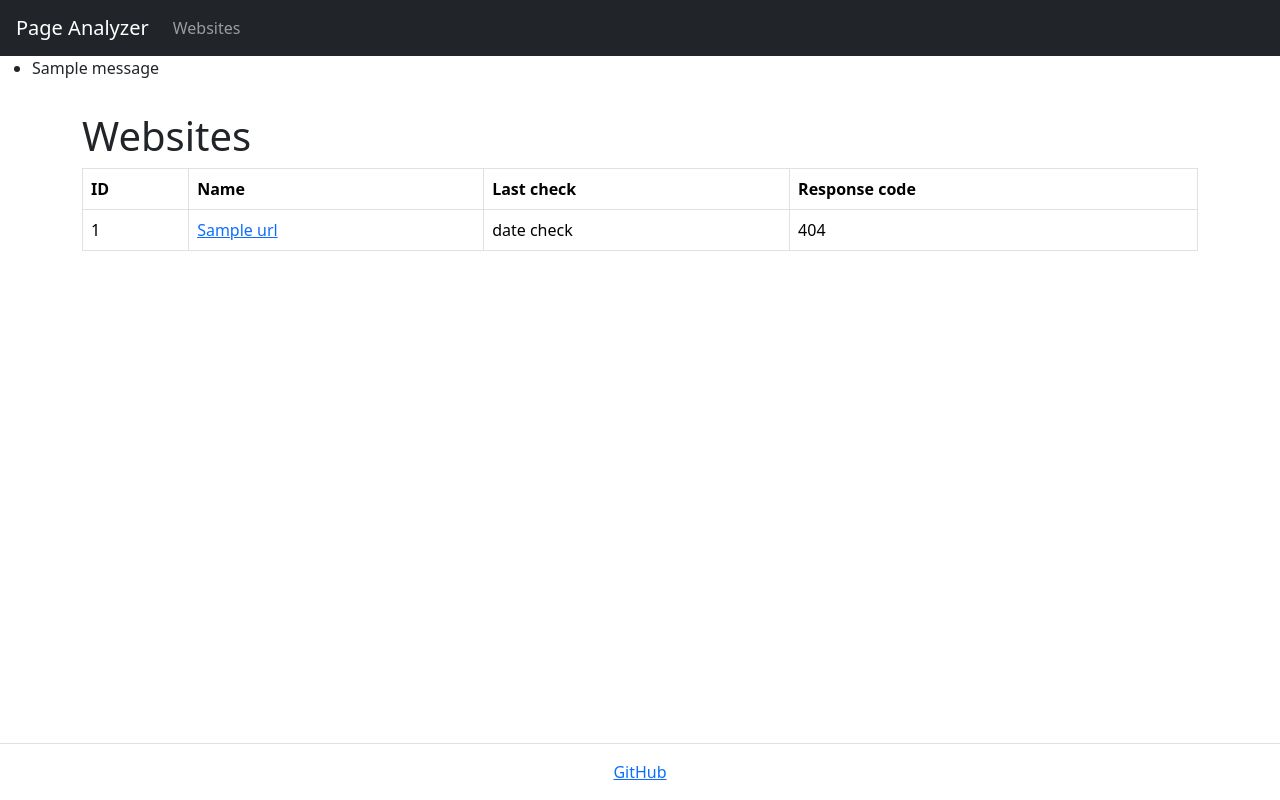
After one commit to MaxKtv/Page-Analyzer, a Flask app: template page_analyzer/templates/urls/urls.html in a window 1280 px wide. The commit adds this page. Run offline with Flask 3, Linux system fonts and the light colour scheme; the template is opened without the code that fills it: most values are stand-ins (such as "Sample title", 1, 10 or a date in 2020); one stand-in notice (Sample message) is shown.

Commit message:
fix/update app, templates

```diff
--- a/page_analyzer/app.py
+++ b/page_analyzer/app.py
@@ -1,41 +1,63 @@
-from urllib import request
 from urllib.parse import urlparse, urlunparse
-from flask import Flask, render_template, redirect, url_for, flash
+from flask import Flask, render_template, redirect, url_for, flash, request
 from dotenv import load_dotenv
 import os
 from .validator import is_valid_url
-from .db import CONN, add_url_to_db, get_all_urls
+from .db import connect_to_db, add_url, fetch_all_urls, fetch_url_by_id, url_exists
 
 load_dotenv()
+
 app = Flask(__name__)
 app.config['SECRET_KEY'] = os.getenv('SECRET_KEY')
 
-
 @app.route('/')
-def home_page():
+def home():
     return render_template('index.html')
 
-@app.route('/urls/<int: id>')
-def get_url_(id):
-    if is_valid_url(id):
-        return render_template('new.html', id=id)
-    else:
-        pass
+@app.route('/urls/<int:id>')
+def specific_url(id: int):
+    url = fetch_url_by_id(id)
+    if not url:
+        flash('URL not found', 'danger')
+        return redirect(url_for('home'))
+    return render_template('urls/index.html', url=url)
 
 @app.route('/urls')
-def get_urls():
-    urls = get_all_urls()
-    return render_template('urls/index.html', urls=urls)
+def list_urls():
+    urls = fetch_all_urls()
+    return render_template('urls/urls.html', urls=urls)
 
 @app.route('/urls', methods=['POST'])
-def add_url():
+def add_new_url():
     url = request.form['url']
-    if is_valid_url(url):
-        parsed_url = urlparse(url)
-        normalized_url = urlunparse((parsed_url.scheme, parsed_url.netloc, '', '', '', ''))
-        url_id = add_url_to_db(normalized_url)
-        CONN.commit()
-        flash(f'Page successfully added', 'alert-success')
-        return redirect(url_for('get_url_', id=url_id))
-    else:
-        return render_template('index.html', error='Invalid URL'), 400
+
+    if not is_valid_url(url):
+        flash('Invalid URL', 'danger')
+        return redirect(url_for('home'))
+
+    parsed_url = urlparse(url)
+    normalized_url = urlunparse((parsed_url.scheme, parsed_url.netloc, '', '', '', ''))
+
+    connection = None
+    try:
+        connection = connect_to_db()
+        existing_url = url_exists(normalized_url)
+
+        if existing_url:
+            flash('URL already exists', 'success')
+            result = redirect(url_for('specific_url', id=existing_url['id']))
+        else:
+            url_id = add_url(normalized_url)
+            connection.commit()
+            flash('Page successfully added', 'success')
+            result = redirect(url_for('specific_url', id=url_id))
+    except Exception as e:
+        if connection:
+            connection.rollback()
+        flash(f"An error occurred: {str(e)}", 'danger')
+        result = redirect(url_for('home'))
+    finally:
+        if connection:
+            connection.close()
+
+    return result
--- a/page_analyzer/templates/layout.html
+++ b/page_analyzer/templates/layout.html
@@ -22,15 +22,15 @@
 
 </header>
     {% with messages = get_flashed_messages(with_categories=true) %}
-        {% if messages %}
-            {% for category, message in messages %}
-                <div class="alert {{ category }}" role="alert">
-                    {{ message }}
-                </div>
-            {% endfor %}
-        {% endif %}
+      {% if messages %}
+        <ul class=flashes>
+        {% for category, message in messages %}
+          <li class="{{ category }}">{{ message }}</li>
+        {% endfor %}
+        </ul>
+      {% endif %}
     {% endwith %}
-<main role="main" class="container">
+<main class="flex-grow-1">
     {% block content %}
     {% endblock %}
 </main>
--- /dev/null
+++ b/page_analyzer/templates/urls/urls.html
@@ -0,0 +1,31 @@
+{% extends "layout.html" %}
+
+{% block head %}{{ super() }}{% endblock %}
+{% block content %}
+   <div class="container-lg mt-3">
+      <h1>Websites</h1>
+        <div class="table-responsive">
+          <table class="table table-bordered table-hover text-nowrap" data-test="urls">
+            <thead>
+            <tr>
+              <th>ID</th>
+              <th>Name</th>
+              <th>Last check</th>
+              <th>Response code</th>
+            </tr>
+            </thead>
+            <tbody>
+                {% for url in urls %}
+                    <tr>
+                        <td>{{ url.id }}</td>
+                        <td><a href="{{ url_for('specific_url', id=url.id) }}">{{ url.name }}</a></td>
+                        <td>date check</td>
+                        <td>404</td>
+                    </tr>
+                {% endfor %}
+            </tbody>
+          </table>
+        </div>
+    </div>
+{% endblock %}
+{% block footer %}{{ super() }}{% endblock %}
```
Also changed, not shown: page_analyzer/templates/index.html (+3 -7 lines), page_analyzer/templates/urls/index.html (added, +36 -0 lines).
